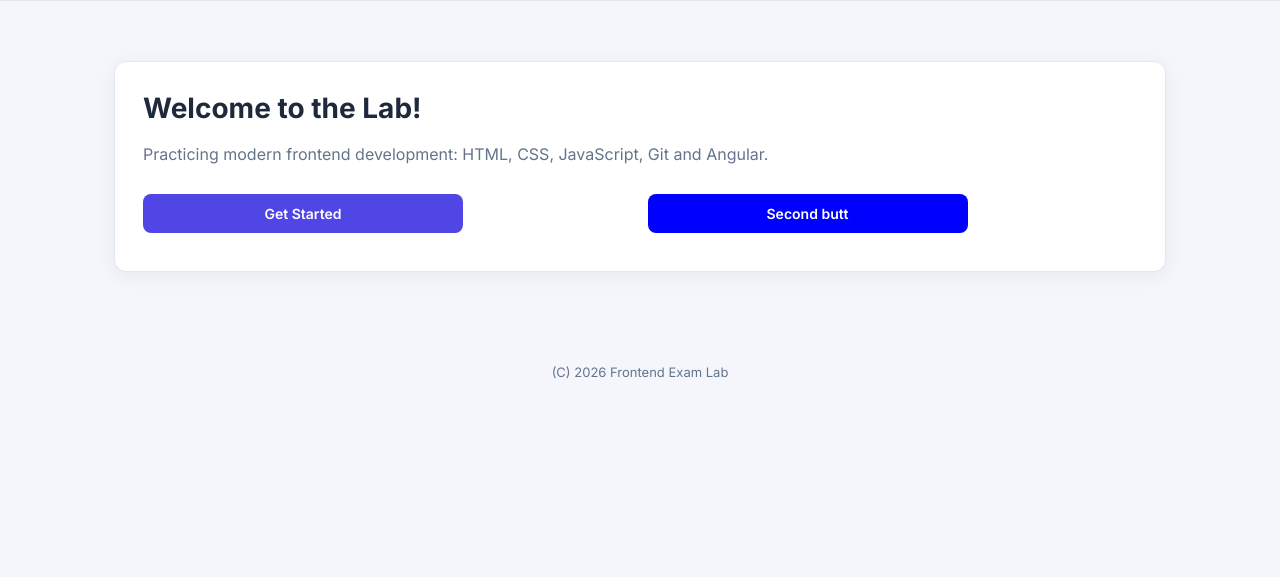
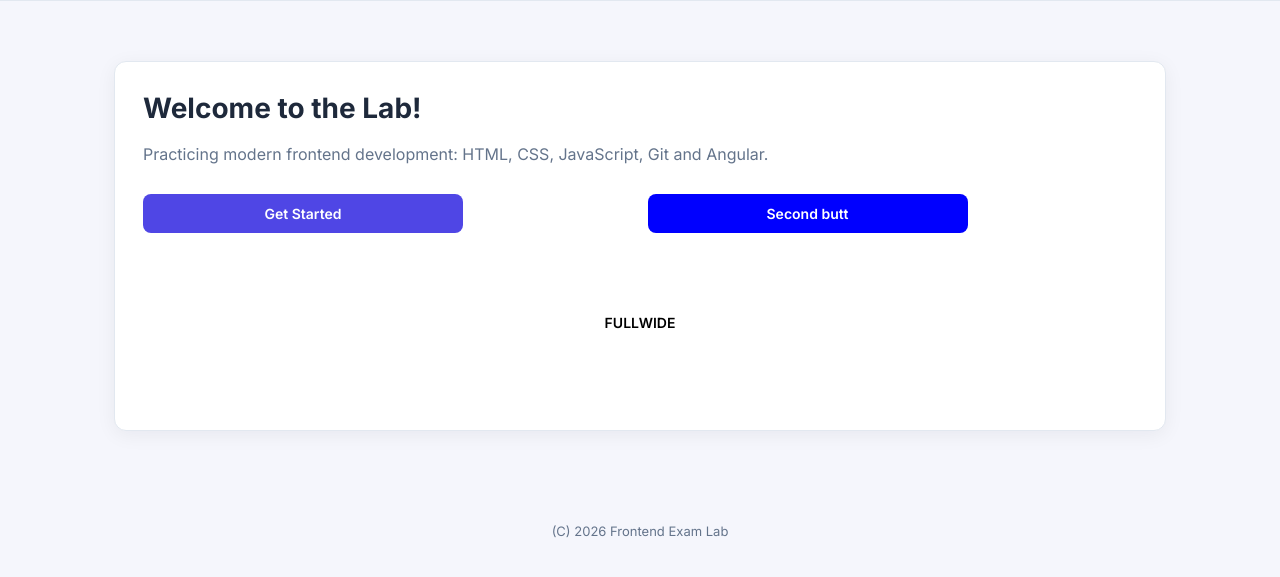
Before and after one commit to adamyakoo/git-practice, a plain HTML site: page index.html in a window 1280 px wide. Shown: the part 69-646 px from the top of the page. Drawn offline with Linux system fonts and the light colour scheme; a script that the page names is missing.

Commit message:
18. valtozas

```diff
--- a/index.html
+++ b/index.html
@@ -51,6 +51,10 @@
 
             </div>
 
+            <div class="fullwide">
+                <button class="btn-fullwide" id="fullwide">FULLWIDE</button>
+            </div>
+
         </section>
 
     </main>
--- a/style.css
+++ b/style.css
@@ -157,6 +157,35 @@ input:focus, select:focus, textarea:focus {
     border-color: var(--primary);
 }
 
+.fullwide {
+    width: 100%;
+    display: flex;
+    margin: 30px 0;
+    justify-content: center;
+    padding: 30px 0;
+}
+
+.btn-fullwide {
+    width: 100%;
+    display: inline-block;
+    background: white;
+    color: black;
+    padding: 11px 22px;
+    border: none;
+    border-radius: 8px;
+    font-family: inherit;
+    font-size: 14px;
+    font-weight: 600;
+    cursor: pointer;
+    transition: background 0.5s ease, transform 0.5s ease;
+}
+
+.btn-fullwide:hover {
+    background: black;
+    color: white;
+    transform: translateY(-2px);
+}
+
 /* FOOTER */
 
 footer {
```
